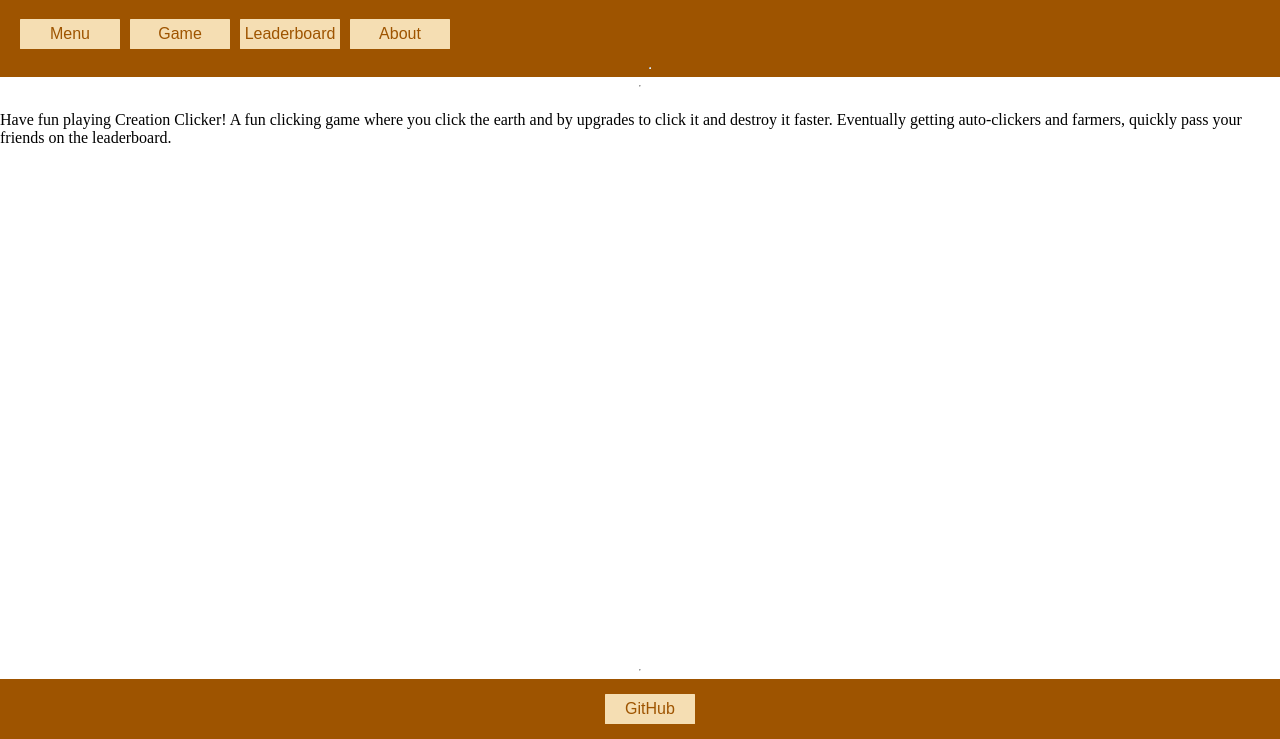
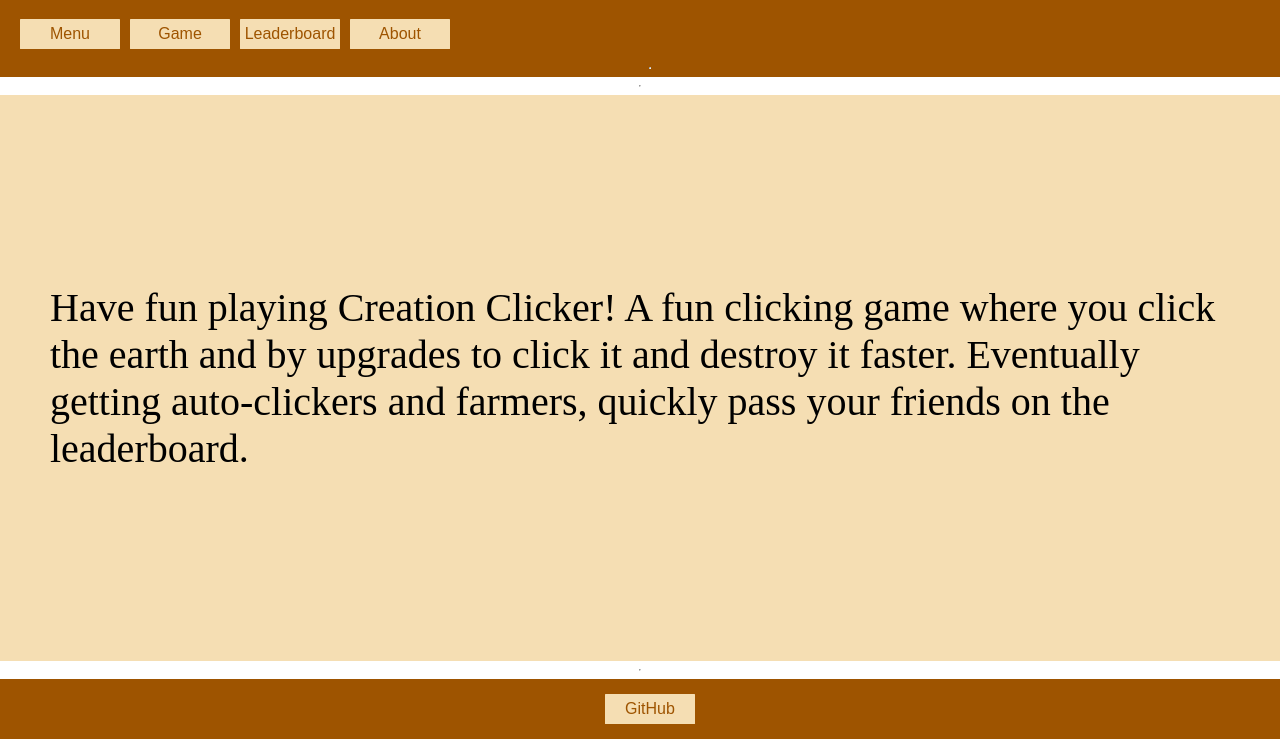
Before and after one commit to cds2005/startup, a plain HTML site: page about.html in a window 1280 px wide. Shown: the part 61-800 px from the top of the page. Drawn offline with Linux system fonts and the light colour scheme.

Commit message:
style.css - about.hrml styling

```diff
--- a/about.html
+++ b/about.html
@@ -27,7 +27,7 @@
             <hr/>
         </header>
         <hr />
-        <main>
+        <main class = "aboutMain">
             <p>Have fun playing Creation Clicker! A fun clicking game where
                 you click the earth and by upgrades to click it and destroy it faster.
                 Eventually getting auto-clickers and farmers, quickly pass your friends
--- a/style.css
+++ b/style.css
@@ -174,7 +174,7 @@ footer {
 .ldrbrdMain{
     background-color:wheat;
     display:flex;
-    flex:3;
+    flex:1;
     flex-direction:column;
     align-items:center;
 
@@ -184,3 +184,16 @@ table{
     width:80%;
     border-width:50px;
 }
+
+
+.aboutMain{
+    display:flex;
+    flex: 1;
+    flex-direction:column;
+    align-items:center;
+    justify-content:center;
+    font-size:40px;
+    background-color:wheat;
+    padding:50px;
+
+}
```
